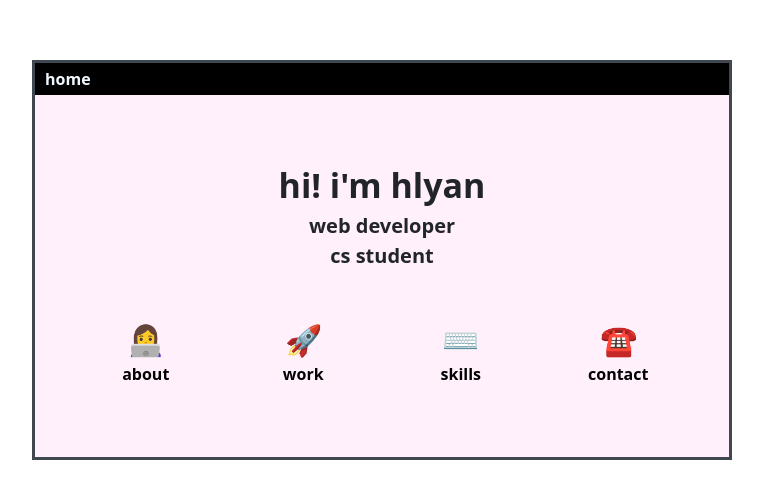
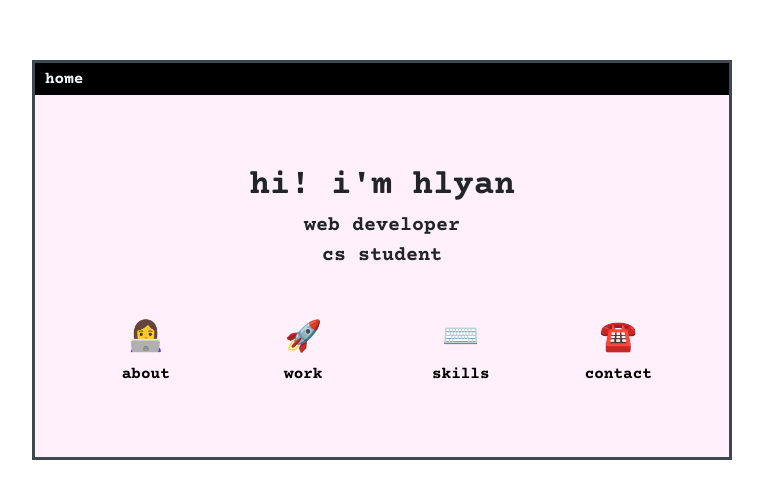
Before and after one commit to May-Hlyan-Moe/pink-portfolio, a plain HTML site: page index.html in a window 1280 px wide. Shown: the part 140-638 px from the top of the page, without its empty margins (258-1021 px from the left). Drawn offline with nearby package versions, Linux system fonts and the light colour scheme.

Commit message:
Add files via upload

```diff
--- a/index.html
+++ b/index.html
@@ -12,6 +12,9 @@
     <link rel="stylesheet" href="./styles.css">
 
     <!-- online links -->
+    <link rel="preconnect" href="https://fonts.googleapis.com">
+    <link rel="preconnect" href="https://fonts.gstatic.com" crossorigin>
+    <link href="https://fonts.googleapis.com/css2?family=Courier+Prime:ital,wght@0,400;0,700;1,400;1,700&display=swap" rel="stylesheet">
     <link href="https://cdn.jsdelivr.net/npm/bootstrap@5.3.8/dist/css/bootstrap.min.css" rel="stylesheet" integrity="sha384-sRIl4kxILFvY47J16cr9ZwB07vP4J8+LH7qKQnuqkuIAvNWLzeN8tE5YBujZqJLB" crossorigin="anonymous">
     <script src="https://cdn.jsdelivr.net/npm/bootstrap@5.3.8/dist/js/bootstrap.bundle.min.js" integrity="sha384-FKyoEForCGlyvwx9Hj09JcYn3nv7wiPVlz7YYwJrWVcXK/BmnVDxM+D2scQbITxI" crossorigin="anonymous"></script>
     <script src="https://kit.fontawesome.com/aad74cd859.js" crossorigin="anonymous"></script>
--- a/styles.css
+++ b/styles.css
@@ -1,10 +1,13 @@
+* {
+    font-family: "Courier Prime", monospace;
+}
+
 body {
     background-color: #f7c9eff3;
     height: 100vh;
     display: grid;
     place-items: center;
     align-items: center;
-    font-family: 'Courier New', Courier, monospace;
     font-size: 18px;
 }
 
```
